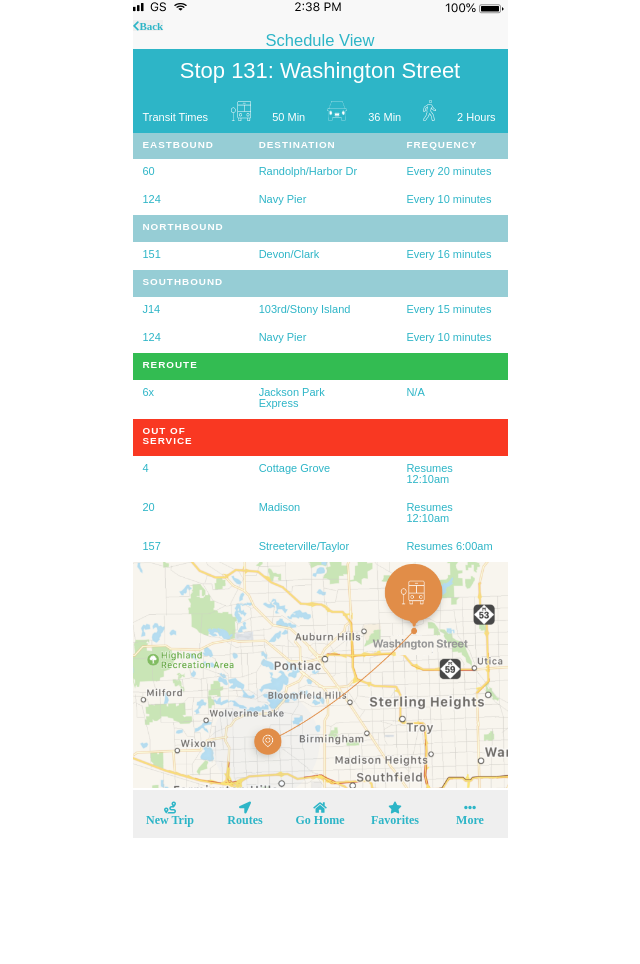
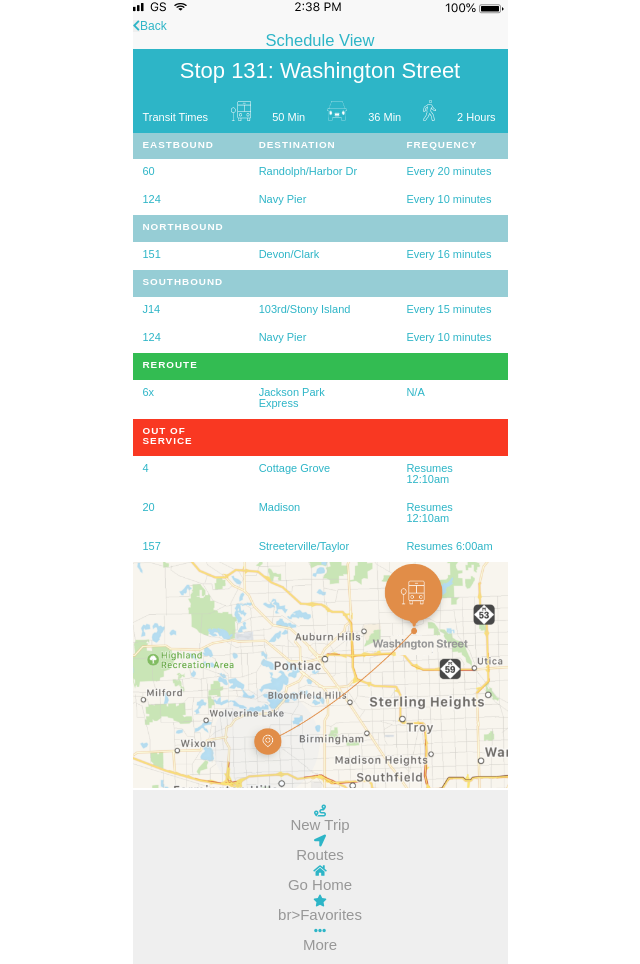
Before and after one commit to hxnnahshink/FrontendChallenge, a plain HTML site: page index.html in a window 1280 px wide. Shown: the whole page, without its empty margins (320-960 px from the left). Before the commit the page ends 838 px from the top, so only its background shows below. Drawn offline with Linux system fonts and the light colour scheme.

Commit message:
changed font and back fonts

```diff
--- a/index.html
+++ b/index.html
@@ -13,8 +13,7 @@
   <nav>
   <div class="statusbar"><img src="Images/Status-Bar.png" alt="Status Bar">
   </div>
-  <div class="chevron"><i class="fas fa-chevron-left">Back</i>
-  </div>
+  <div class="chevron"><i class="fas fa-chevron-left"></i>Back</div>
   <h1>Schedule View</h1>
 </nav>
 </header>
@@ -134,10 +133,10 @@
 
 <footer>
    <span class="bottom-nav-list">
-     <i class="fas fa-route"><br><span>New Trip</span></br></i>
-     <i class="fas fa-location-arrow"><br><span>Routes</span></br></i>
-     <i class="fas fa-home"><br><span>Go Home</span></br></i>
-     <i class="fas fa-star"><br><span>Favorites</span></br></i>
-     <i class="fas fa-ellipsis-h"><br><span>More</span></br></i>
+     <span><i class="fas fa-route"></i><br><span>New Trip</span></br>
+     <i class="fas fa-location-arrow"></i><br><span>Routes</span></br>
+     <i class="fas fa-home"></i><br><span>Go Home</span></br>
+     <i class="fas fa-star"></i>br><span>Favorites</span></br>
+     <i class="fas fa-ellipsis-h"></i><br><span>More</span></br>
    </span>
 </footer>
--- a/style.css
+++ b/style.css
@@ -135,6 +135,7 @@
   font-family: Arial, Verdana, sans-serif;
   font-weight: lighter;
   width: 375px;
+  font-size: 12px;
 }
 
 .chevron img{
@@ -168,6 +169,7 @@
   text-align: Float;
   font-size: 12px;
   font-family: Arial, Verdana, sans-serif;
+  display: inline-block;
   }
 
 .fa-location-arrow{
@@ -175,6 +177,7 @@
   text-align: Float;
   font-size: 12px;
   font-family: Arial, Verdana, sans-serif;
+  display: inline-block;
 }
 
 .fa-home{
@@ -182,11 +185,13 @@
   text-align: Float;
   font-size: 12px;
   font-family: Arial, Verdana, sans-serif;
+  display: inline-block;
 }
 
 .fa-star{
   width: 20%;
   text-align: Float;
+  display: inline-block;
   font-size: 12px;
   font-family: Arial, Verdana, sans-serif;
 }
@@ -196,4 +201,5 @@
   text-align: Float;
   font-size: 12px;
   font-family: Arial, Verdana, sans-serif;
+  display: inline-block;
 }
```
